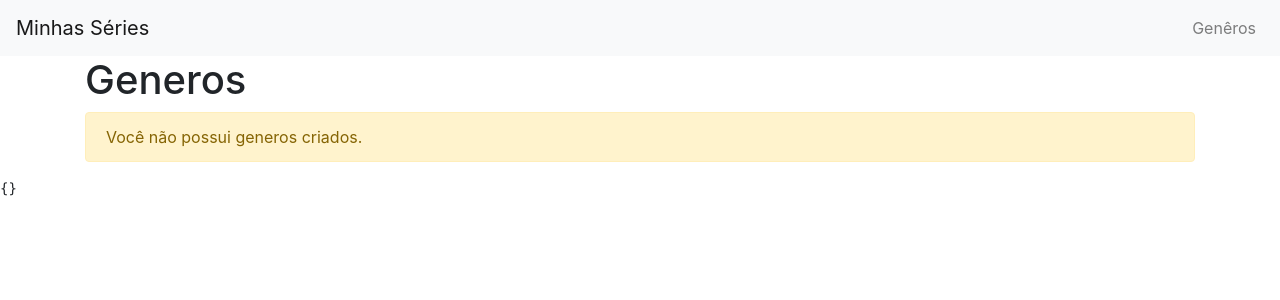
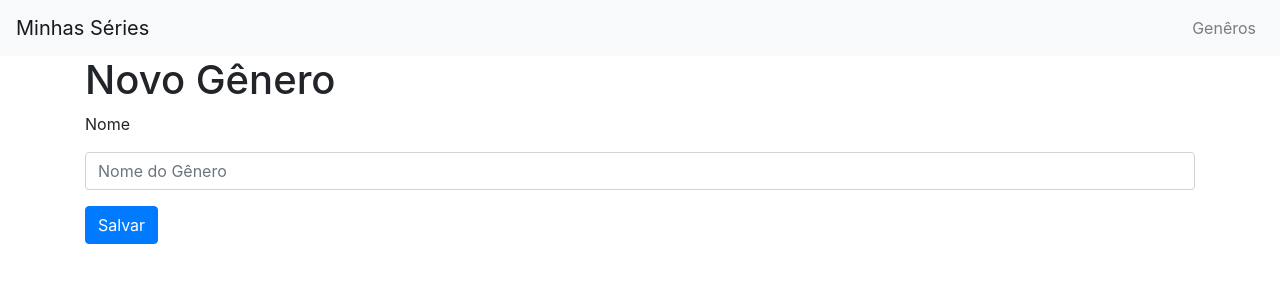
Before and after one commit to cvieira850/minhas-series, a React (Create React App) app: page /generos/novo in a window 1280 px wide. Shown: the top 300 px of the page. Built offline with nearby package versions, Linux system fonts and the light colour scheme; no server answers.

Commit message:
Add new genero

```diff
--- a/src/App.js
+++ b/src/App.js
@@ -2,6 +2,7 @@
 import Header from './Header'
 import axios from 'axios'
 import Generos from './Generos'
+import NovoGenero from './NovoGenero'
 import Home from './Home'
 import {
   BrowserRouter as Router,
@@ -24,8 +25,8 @@
       <div>
         <Header/>
         <Route path="/" exact component={Home} />
-        <Route path="/generos" component={Generos} />
-        <pre>{JSON.stringify(data)}</pre>
+        <Route path="/generos/novo" exact component={NovoGenero} />
+        <Route path="/generos" exact component={Generos} />
       </div>
     </Router>
   )
--- a/src/Generos.js
+++ b/src/Generos.js
@@ -1,5 +1,6 @@
 import React, { useState, useEffect } from 'react'
 import axios from 'axios'
+import { Link } from 'react-router-dom'
 
 const Generos = () => {
   const [data, setData] = useState([])
@@ -23,9 +24,9 @@
   if(data.length === 0) {
     return(
       <div className='container'>
-        <h1>Generos</h1>
-        <div class="alert alert-warning" role='alert'>
-          Você não possui generos criados.
+        <h1>Gêneros</h1>
+        <div className='alert alert-warning' role='alert'>
+          Você não possui gêneros criados.
         </div>
       </div>
     )
@@ -33,7 +34,8 @@
 
   return (
     <div  className='container'>
-      <h1>Generos</h1>
+      <h1>Gêneros</h1>
+      <Link to='generos/novo'>Novo gênero</Link>
       <table className='table table-dark'>
         <thead>
           <tr>
--- /dev/null
+++ b/src/NovoGenero.js
@@ -0,0 +1,39 @@
+import React, {useState} from 'react'
+import axios from 'axios'
+import { Redirect } from 'react-router-dom'
+
+const NovoGenero = () => {
+  const [name, setName] = useState('')
+  const [sucess, setSucess] = useState(false)
+  const onChange = evt => {
+    setName(evt.target.value);
+
+  }
+  const save = () => {
+    axios.post('/api/genres', {
+      name
+    })
+    .then( res => {
+      setSucess(true)
+
+    })
+  }
+  if(sucess) {
+    return (<Redirect to='/generos' />)
+  }
+  return (
+    <div className='container'>
+      <h1>Novo Gênero </h1>
+      <form>
+        <div className='form-group'>
+          <label htmlFor='name' className='form-group'>Nome</label>
+          <input type='text' value={name} onChange={onChange} className='form-control' id='name' placeholder='Nome do Gênero'/>
+        </div>
+        <button type='button' onClick={save} className='btn btn-primary'>Salvar</button>
+      </form>
+    </div>
+  )
+}
+
+
+export default NovoGenero
```
